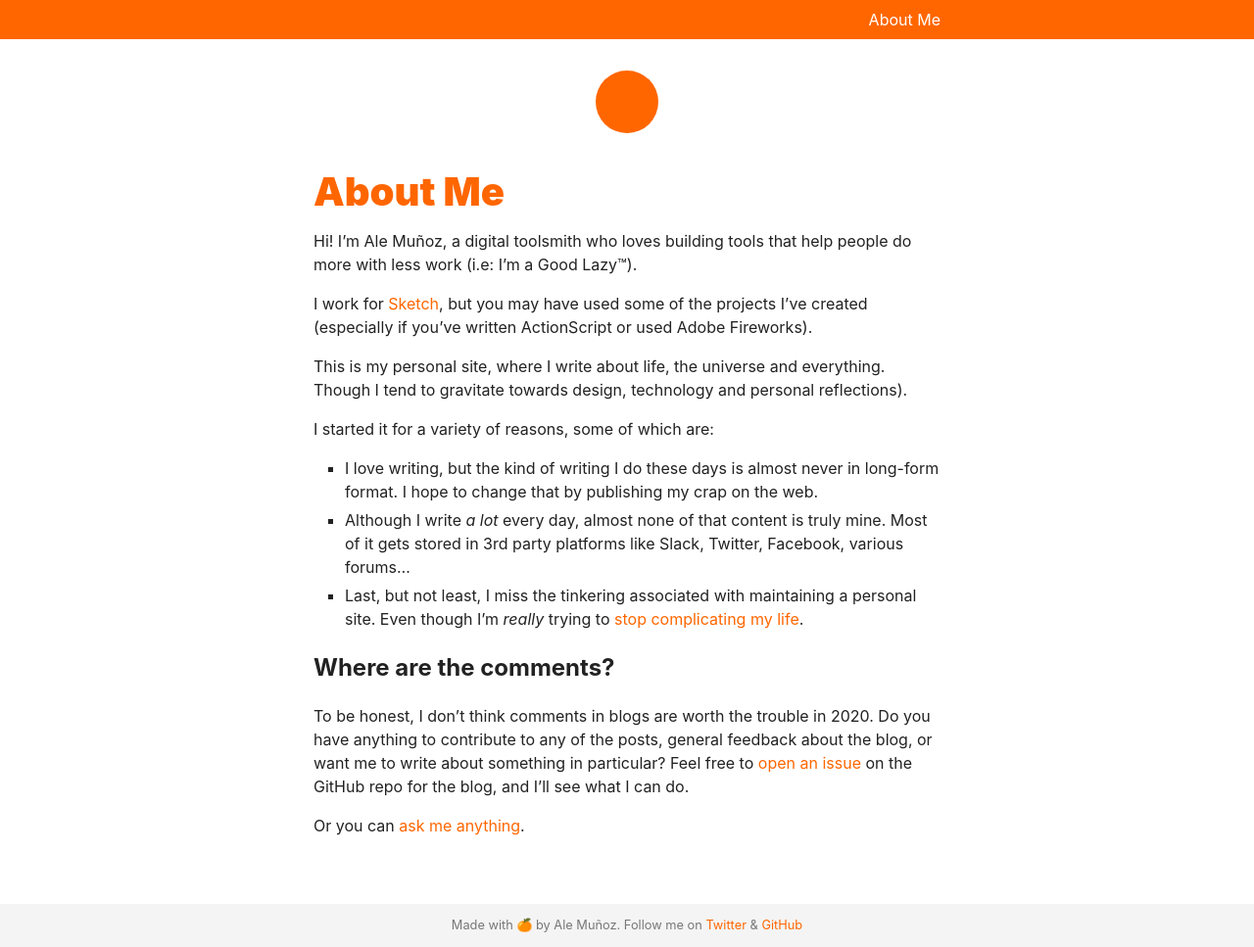
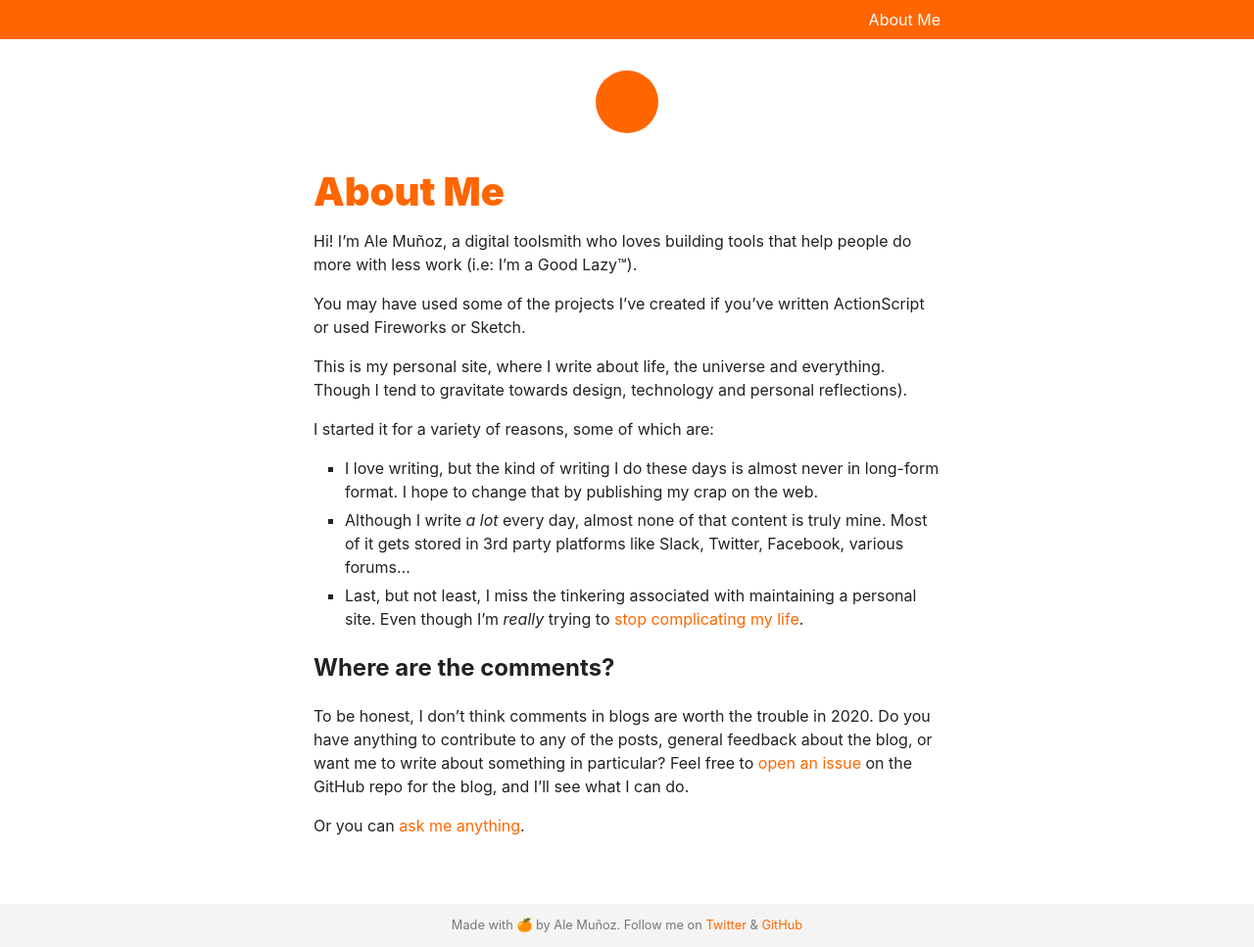
Before and after one commit to bomberstudios/me, a Jekyll site: the page built from about.md, in a window 1280 px wide. Shown: the whole page at 98% size. Built offline with Jekyll 4.4.1, drawn with Linux system fonts in a browser that asks for light colours; a script that is not in the unit is left out.

```diff
--- a/about.md
+++ b/about.md
@@ -5,7 +5,7 @@ title: About Me
 
 Hi! I'm Ale Muñoz, a digital toolsmith who loves building tools that help people do more with less work (i.e: I'm a Good Lazy™).
 
-I work for [Sketch](https://sketch.com), but you may have used some of the projects I've created (especially if you've written ActionScript or used Adobe Fireworks).
+You may have used some of the projects I've created if you've written ActionScript or used Fireworks or Sketch.
 
 This is my personal site, where I write about life, the universe and everything. Though I tend to gravitate towards design, technology and personal reflections).
 
```
Also changed, not shown: 1 other file.
